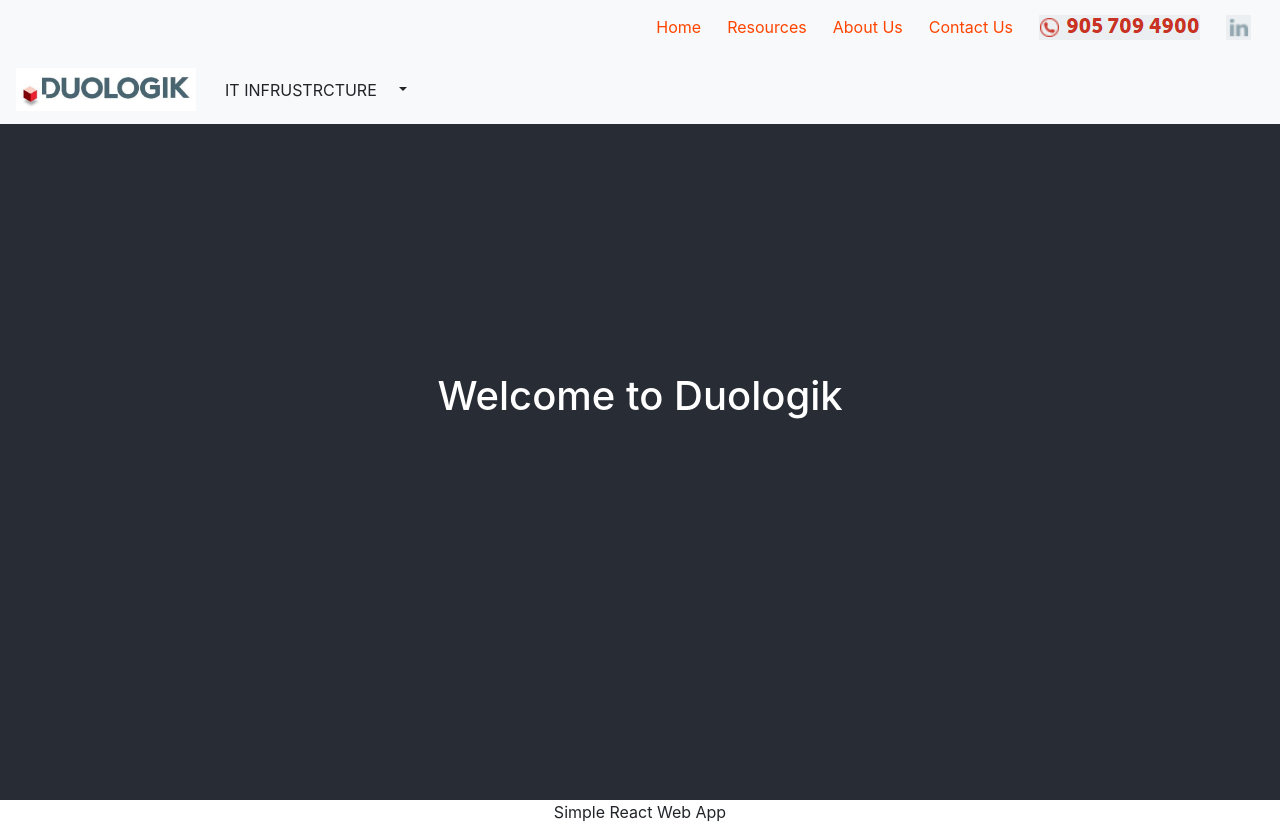
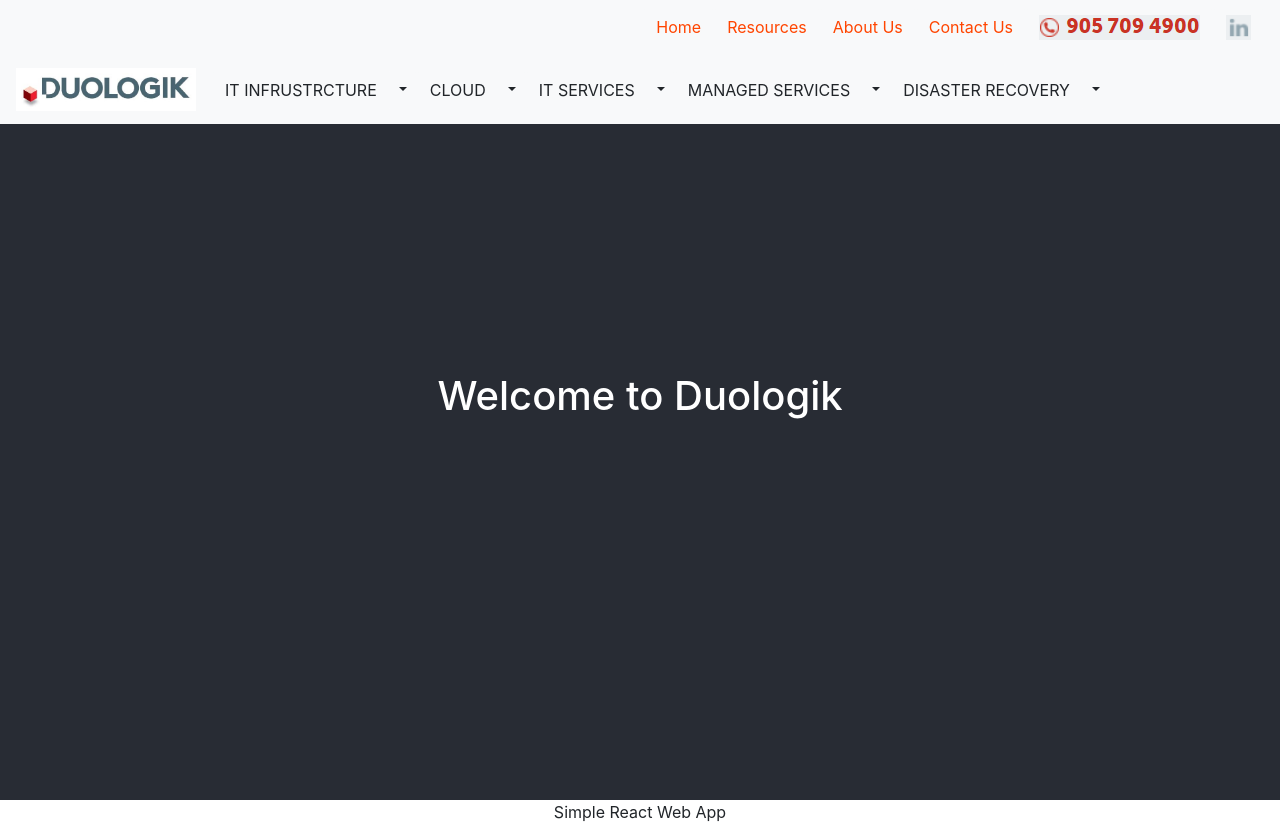
Before and after one commit to AlesandroMarques/NAV-POC, a React (Create React App) app: page / in a window 1280 px wide. Built offline with nearby package versions, Linux system fonts and the light colour scheme; the HTML template or start-up script is replaced by a standard one.

Commit message:
navigation dynamic creation from state in NAviagation

```diff
--- a/src/components/SpringBootNav/Navigation/DropDowns/DropDowns.js
+++ b/src/components/SpringBootNav/Navigation/DropDowns/DropDowns.js
@@ -3,12 +3,15 @@ import DropDown from './DropDown/DropDown';
 import * as ReactBootStrap from "react-bootstrap";
 
 const dropdowns = (props) => {
+
     return(
         <div>
         <ReactBootStrap.Navbar.Toggle aria-controls="responsive-navbar-nav"  variant="light" bg="light" />
         <ReactBootStrap.Navbar.Collapse id="responsive-navbar-nav" variant="light" bg="light" >
         <ReactBootStrap.Nav variant="light" bg="light" >
-        <DropDown title={props.title}  href={props.href} dropDownItems={props.dropDownItems}/>
+        { props.dropDowns.map( dropdown => (
+        <DropDown title={dropdown.name}  href={dropdown.href} dropDownItems={dropdown.dropDownItems}/>
+        ))}
         <ReactBootStrap.Nav />
         </ReactBootStrap.Nav>
     </ReactBootStrap.Navbar.Collapse>
--- a/src/components/SpringBootNav/Navigation/Navigation.js
+++ b/src/components/SpringBootNav/Navigation/Navigation.js
@@ -1,7 +1,7 @@
 import React , {Component} from 'react';
 import * as ReactBootStrap from "react-bootstrap";
 import TopNav from './TopNav/TopNav';
-import Logo from './Logo/Logo';
+import Logo from './Images/Logo';
 import DropDowns from './DropDowns/DropDowns';
 import classes from './Navigation.module.css';
 
@@ -9,21 +9,60 @@ import classes from './Navigation.module.css';
 class Navigation extends Component  {
 
   state={
-        dropdowns:{
-          name: 'IT INFRUSTRCTURE',
-          href: '#iti',
-               dropDownItems:[
-                  {id:'ahd7d', name:"VIRTUALIZATION & STORAGE" , href:"#iti/3.1"},
-                  {id:'ahdsd', name:"HP STORAGE | 3PAR" , href:"#iti/3.2"},
-                  {id:'ad5gr', name:"ALL FLASH ARRAY" , href:"#iti/3.3"},
-                  {id:'nh7e3', name:"CONVERGED INFRASTRUCTURE" , href:"#iti/3.4"},
-                  {id:'5fe8h', name:"PRODUCT FULFILLMENT" , href:"#iti/3.5"},
-                  {id:'cki8e', name:"NETWORKING" , href:"#iti/3.6"},
-                  {id:'v835f', name:"IaaS" , href:"#iti/3.7"}
+        dropdowns:[
+              {name: 'IT INFRUSTRCTURE',
+              href: '#iti',
+                  dropDownItems:[
+                     {id:'ahd7d', name:"VIRTUALIZATION & STORAGE" , href:"#iti/1.1"},
+                     {id:'ahdsd', name:"HP STORAGE | 3PAR" , href:"#iti/1.2"},
+                     {id:'ad5gr', name:"ALL FLASH ARRAY" , href:"#iti/1.3"},
+                    {id:'nh7e3', name:"CONVERGED INFRASTRUCTURE" , href:"#iti/1.4"},
+                     {id:'5fe8h', name:"PRODUCT FULFILLMENT" , href:"#iti/1.5"},
+                     {id:'cki8e', name:"NETWORKING" , href:"#iti/1.6"},
+                     {id:'v835f', name:"IaaS" , href:"#iti/1.7"}
+                    ]
+                    },
 
-              ]
+                    {name: 'CLOUD',
+                    href: '#cloud',
+                        dropDownItems:[
+                           {id:'65s7fh', name:"PRIVATE CLOUD" , href:"#cloud/1.1"},
+                           {id:'d8hf6e', name:"CLOUD BACKUP" , href:"#cloud/1.2"},
+                           {id:'65d8f7', name:"SaaS" , href:"#cloud/1.3"},
+                           {id:'v835f', name:"IaaS" , href:"#iti/1.7"}
+                        ]},
 
-          }
+                    {name: 'IT SERVICES',
+                    href: '#its',
+                          dropDownItems:[
+                               {id:'fhyr75', name:"PROFESSIONAL SERVICES" , href:"#its/1.1"},
+                               {id:'d8hskf', name:"DATA MANAGMENT" , href:"#its/1.2"},
+                               {id:'dubwtr', name:"TROUBLESHOOTING" , href:"#its/1.3"}
+                            ]},
+
+                      {name: 'MANAGED SERVICES',
+                        href: '#ms',
+                           dropDownItems:[
+                                   {id:'qwdr', name:"DESKTOP & SERVER" , href:"#ms/1.1"},
+                                   {id:'vbft', name:"REMOTE SUPPORT" , href:"#ms/1.2"},
+                                   {id:'ukgt', name:"ADVANCED MONITORING" , href:"#ms/1.3"},
+                                   {id:'ukht', name:"ON-SITE SUPPORT" , href:"#ms/1.4"},
+                                   {id:'fgdr', name:"PROTECT" , href:"#ms/1.5"}
+                                ]}
+                                ,
+
+                      {name: 'DISASTER RECOVERY',
+                      href: '#dr',
+                          dropDownItems:[
+                                   {id:'45sdrf', name:"DISASTER RECOVERY" , href:"#dr/1.1"},
+                                   {id:'45dufg', name:"DR PLANNING" , href:"#dr/1.2"},
+                                   {id:'dy7fhw', name:"DRaaS" , href:"#dr/1.3"},
+                                   {id:'6sig7e', name:"CLOUD BACKUP" , href:"#cloud/1.2"},
+                                   {id:'digfu3', name:"MANAGED BACK-UP SERVICES" , href:"#dr/1.4"},
+                                   {id:'digfu3', name:"ARCSERVE PRODUCTS & SERVICES" , href:"#dr/1.5"}
+                                          ]}
+
+                  ]
           // add more and loop in DropDowns line we did in DropDown
 
   }
@@ -36,7 +75,7 @@ class Navigation extends Component  {
         <TopNav/>
          <ReactBootStrap.Navbar collapseOnSelect expand="lg"variant="light" bg="light"  >
          <Logo/>
-        <DropDowns title={this.state.dropdowns.name} href={this.state.dropdowns.href} dropDownItems={this.state.dropdowns.dropDownItems}/>
+        <DropDowns dropDowns={this.state.dropdowns}/>
         </ReactBootStrap.Navbar>
 
         </header>
--- a/src/components/SpringBootNav/Navigation/TopNav/TopNav.js
+++ b/src/components/SpringBootNav/Navigation/TopNav/TopNav.js
@@ -1,7 +1,7 @@
 import React from 'react';
 import * as ReactBootStrap from "react-bootstrap";
-import PhoneImage from '../Logo/Phone';
-import LinkedImage from '../Logo/LinkedIn';
+import PhoneImage from '../Images/Phone';
+import LinkedImage from '../Images/LinkedIn';
 import classes from './TopNav.module.css';
 
 const topnav = () =>{
```
Also changed, not shown: src/components/SpringBootNav/Navigation/Images/LinkedIn.js (renamed from src/components/SpringBootNav/Navigation/Logo/LinkedIn.js), src/components/SpringBootNav/Navigation/Images/Logo.js (renamed from src/components/SpringBootNav/Navigation/Logo/Logo.js), src/components/SpringBootNav/Navigation/Images/Phone.js (renamed from src/components/SpringBootNav/Navigation/Logo/Phone.js).
